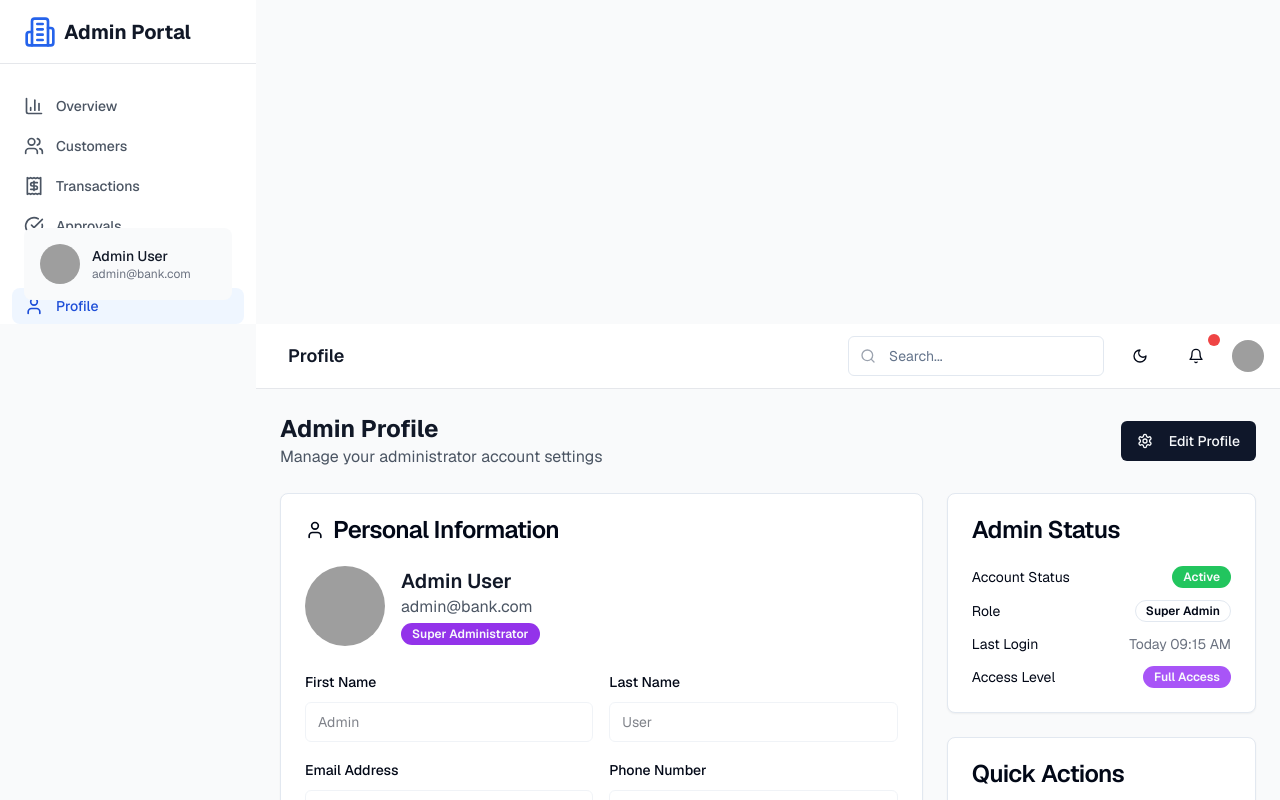
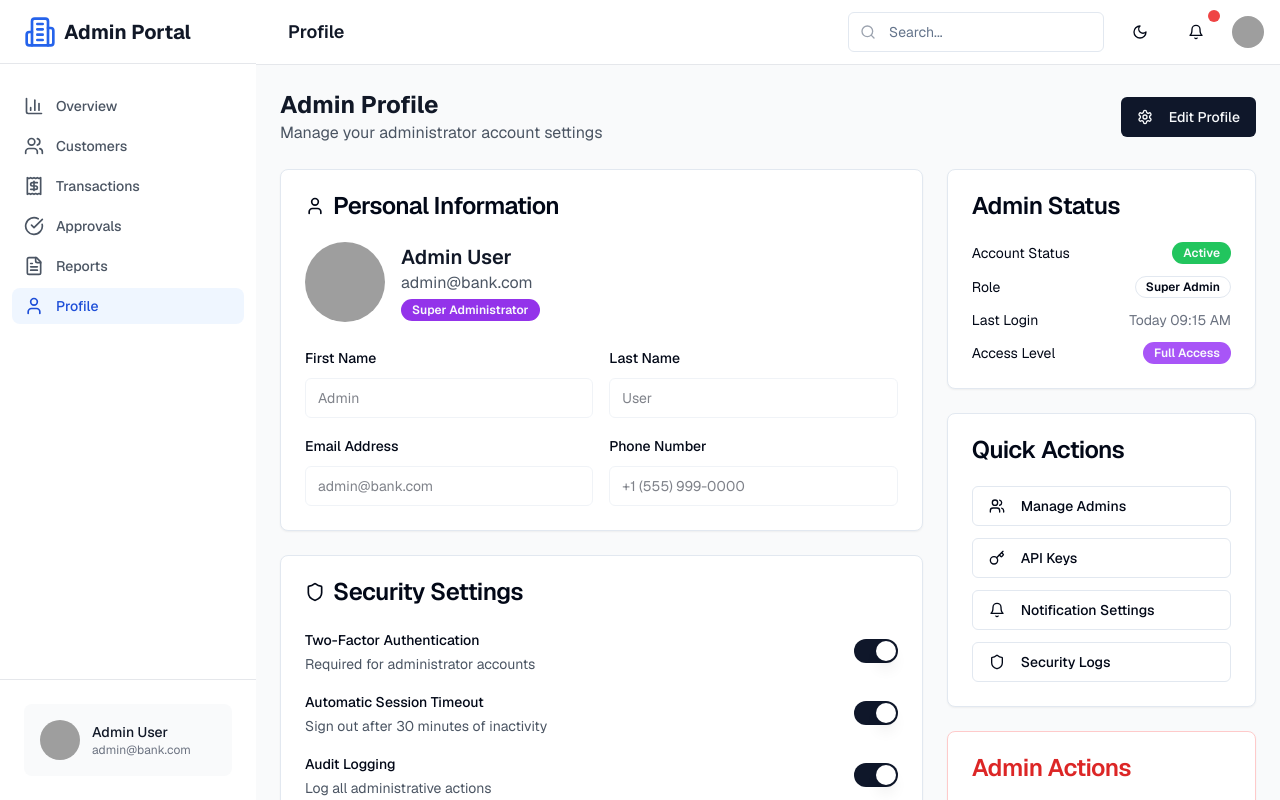
Before and after one commit to AshanHimantha/baking-webapp, a React (Vite) app: page /admin/profile in a window 1280 px wide. Shown: the top 800 px of the page. Built offline with nearby package versions, Linux system fonts and the light colour scheme; grey boxes are pictures that could not be loaded.

Commit message:
Fix: Admin layout height and view issues
Adjust the admin layout to ensure the side panel's height is correct and the main content displays properly after the side panel.

```diff
--- a/src/components/admin/AdminLayout.tsx
+++ b/src/components/admin/AdminLayout.tsx
@@ -49,7 +49,7 @@ const AdminLayout = ({ children }: AdminLayoutProps) => {
   const isCurrentPath = (path: string) => location.pathname === path;
 
   return (
-    <div className="min-h-screen bg-gray-50 dark:bg-gray-900">
+    <div className="h-screen flex bg-gray-50 dark:bg-gray-900 overflow-hidden">
       {/* Mobile sidebar overlay */}
       {sidebarOpen && (
         <div
@@ -59,10 +59,10 @@ const AdminLayout = ({ children }: AdminLayoutProps) => {
       )}
 
       {/* Sidebar */}
-      <div className={`fixed inset-y-0 left-0 z-50 w-64 bg-white dark:bg-gray-800 transform transition-transform duration-200 ease-in-out lg:translate-x-0 lg:static lg:inset-0 ${
+      <div className={`fixed inset-y-0 left-0 z-50 w-64 bg-white dark:bg-gray-800 transform transition-transform duration-200 ease-in-out lg:translate-x-0 lg:static lg:inset-0 flex flex-col ${
         sidebarOpen ? 'translate-x-0' : '-translate-x-full'
       }`}>
-        <div className="flex items-center justify-between h-16 px-6 border-b border-gray-200 dark:border-gray-700">
+        <div className="flex items-center justify-between h-16 px-6 border-b border-gray-200 dark:border-gray-700 flex-shrink-0">
           <div className="flex items-center space-x-2">
             <Building2 className="w-8 h-8 text-blue-600" />
             <span className="text-xl font-bold text-gray-900 dark:text-white">Admin Portal</span>
@@ -77,7 +77,7 @@ const AdminLayout = ({ children }: AdminLayoutProps) => {
           </Button>
         </div>
 
-        <nav className="mt-6 px-3">
+        <nav className="flex-1 mt-6 px-3 overflow-y-auto">
           <div className="space-y-1">
             {navigation.map((item) => {
               const Icon = item.icon;
@@ -101,7 +101,7 @@ const AdminLayout = ({ children }: AdminLayoutProps) => {
         </nav>
 
         {/* Admin info at bottom of sidebar */}
-        <div className="absolute bottom-6 left-0 right-0 px-6">
+        <div className="p-6 border-t border-gray-200 dark:border-gray-700 flex-shrink-0">
           <div className="bg-gray-50 dark:bg-gray-700 rounded-lg p-4">
             <div className="flex items-center space-x-3">
               <Avatar className="w-10 h-10">
@@ -122,9 +122,9 @@ const AdminLayout = ({ children }: AdminLayoutProps) => {
       </div>
 
       {/* Main content */}
-      <div className="lg:ml-64">
+      <div className="flex-1 flex flex-col min-w-0">
         {/* Top navigation */}
-        <div className="sticky top-0 z-30 bg-white dark:bg-gray-800 border-b border-gray-200 dark:border-gray-700">
+        <div className="sticky top-0 z-30 bg-white dark:bg-gray-800 border-b border-gray-200 dark:border-gray-700 flex-shrink-0">
           <div className="flex items-center justify-between h-16 px-4">
             <div className="flex items-center space-x-4">
               <Button
@@ -207,7 +207,7 @@ const AdminLayout = ({ children }: AdminLayoutProps) => {
         </div>
 
         {/* Page content */}
-        <main className="p-6">
+        <main className="flex-1 p-6 overflow-y-auto">
           {children}
         </main>
       </div>
```
